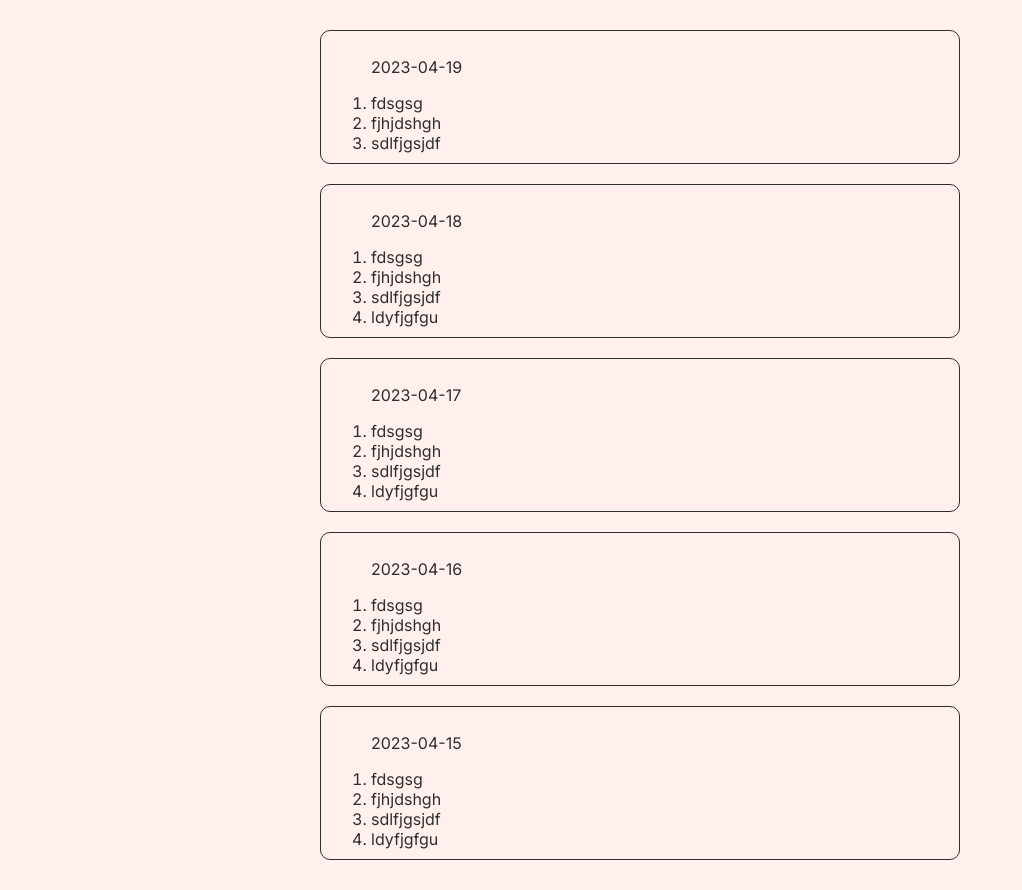
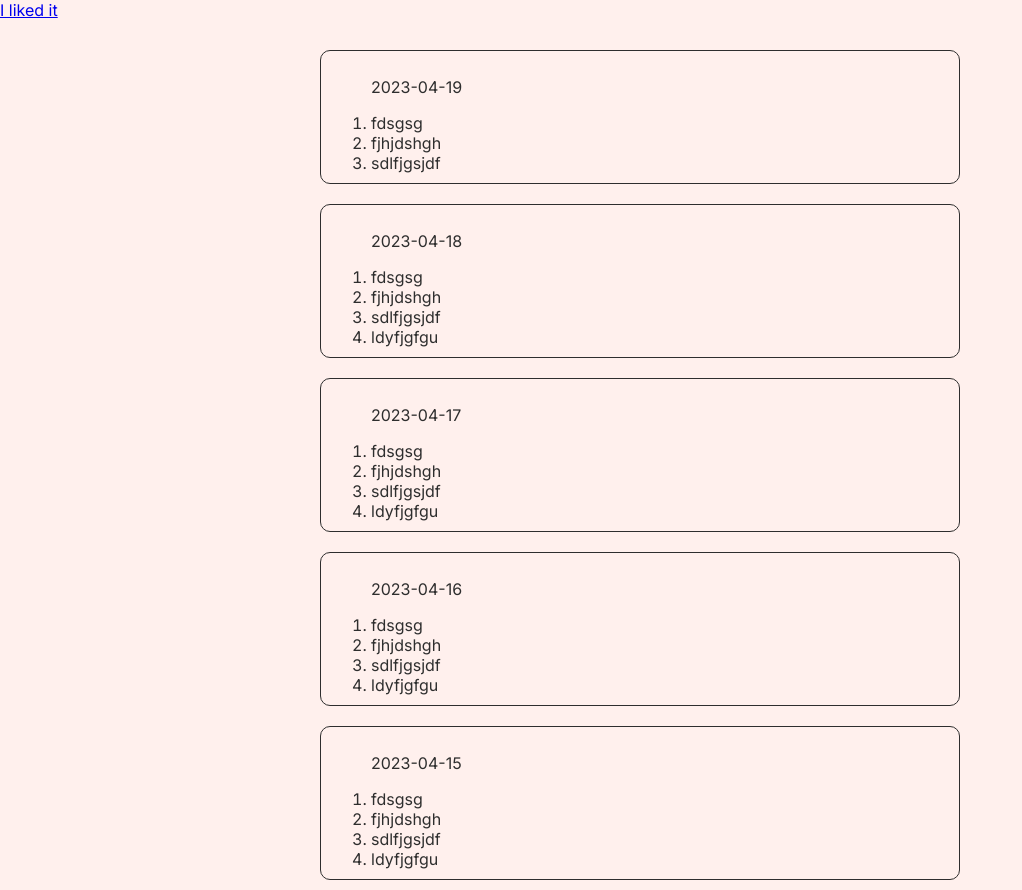
Before and after one commit to Olga-Mishareva/like-it-did-it, a Next.js app: page /components/ListPage/ListPage in a window 1280 px wide. Shown: the whole page, without its empty margins (0-1022 px from the left). Built offline with nearby package versions, Linux system fonts and the light colour scheme.

Commit message:
feat: add link from list to form page

```diff
--- a/pages/components/ListPage/ListPage.tsx
+++ b/pages/components/ListPage/ListPage.tsx
@@ -1,4 +1,6 @@
 import { FC } from "react";
+import Link from "next/link";
+
 import { db } from "@/db";
 import styles from "./ListPage.module.css";
 import { Card } from "../../../helpers/intefaces";
@@ -6,10 +8,14 @@ import { Card } from "../../../helpers/intefaces";
 const ListPage: FC = () => {
   console.log(db);
   return (
+    <div className={styles.wrapper}>
+      <Link className={styles.link} href="/create">
+        I liked it
+      </Link>
       <ul className={styles.cardList}>
         {db.map((item: Card, i) => (
           <li className={styles.card} key={i}>
-          <ol className="events-list">
+            <ol className={styles.eventList}>
               <p>{item.date}</p>
               {item.dayEvents.map((dayEvent: String, i) => (
                 <li className="day-event" key={i}>
@@ -20,6 +26,7 @@ const ListPage: FC = () => {
           </li>
         ))}
       </ul>
+    </div>
   );
 };
 
```
Lines whose indentation alone changed are shown as unchanged.
